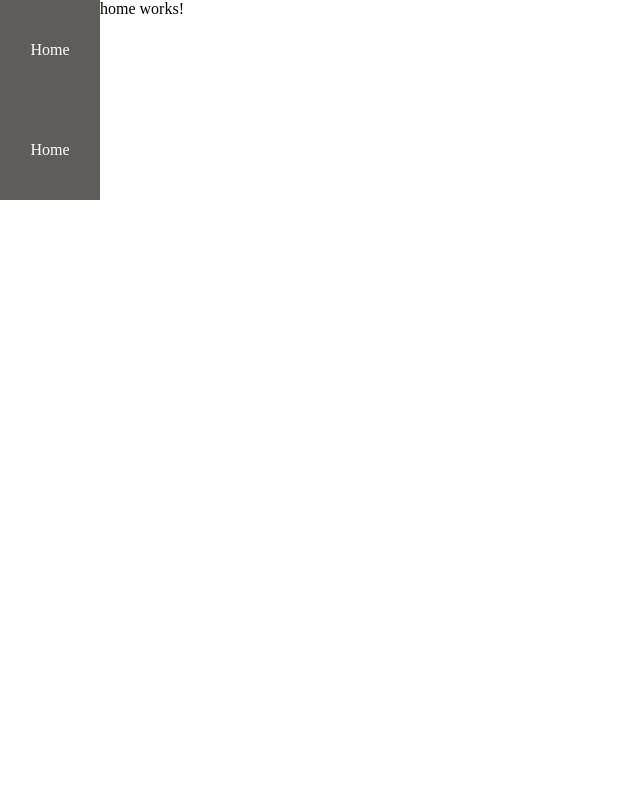
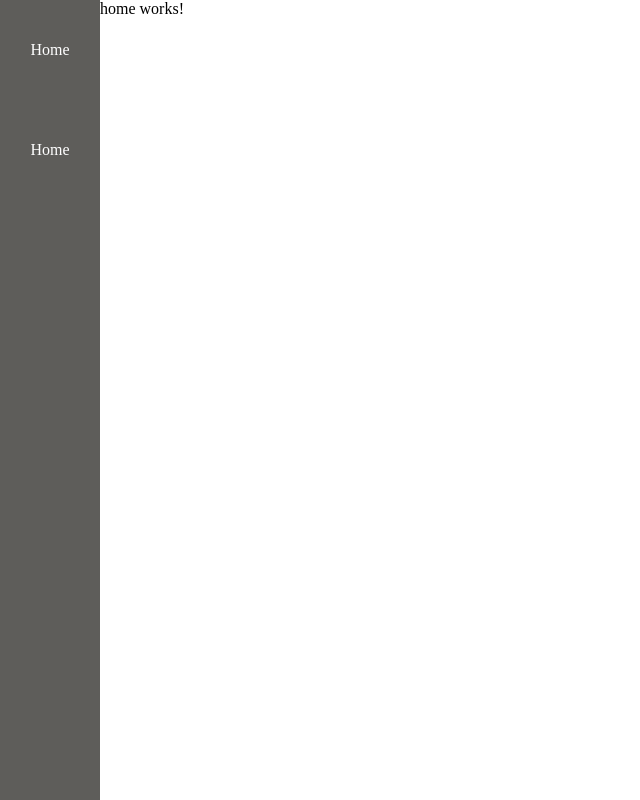
Before and after one commit to woffelbluster/ala, an Angular app: page / in a window 1280 px wide. Shown: the whole page, without its empty margins (0-640 px from the left). Built offline with nearby package versions, Linux system fonts and the light colour scheme.

Commit message:
nav-bar over hele lengte

```diff
--- a/src/app/app.component.scss
+++ b/src/app/app.component.scss
@@ -2,6 +2,7 @@ main{
     display: grid;
     grid-template-columns: 100px 1fr;
     grid-template-rows: 1fr;
+    height: 100vh;
 }
 app-nav{
     background-color: #5e5d5a;
--- a/src/app/nav/nav.component.scss
+++ b/src/app/nav/nav.component.scss
@@ -1,11 +1,6 @@
 *{
     margin: 0;
     padding: 0;
-}
-
-nav{
-    height: 100%;
-
 }
 
 ul {
```
